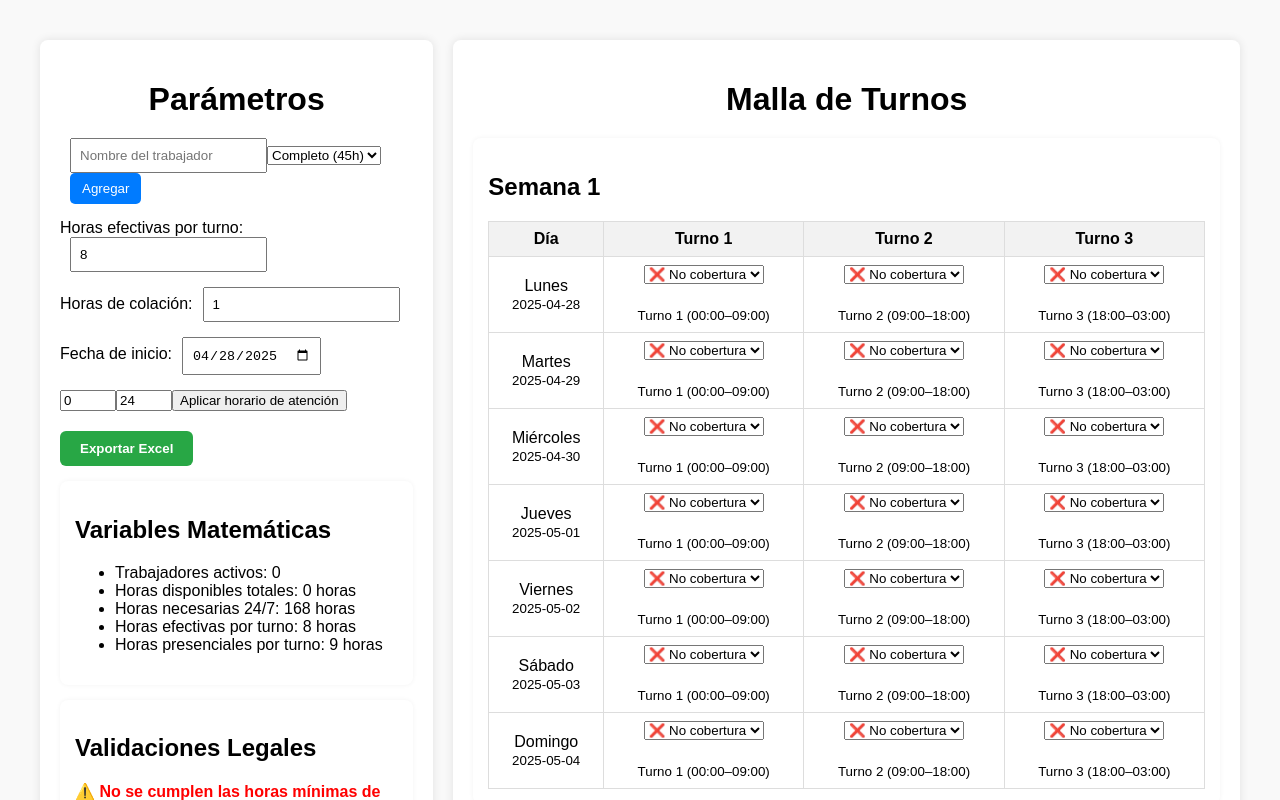
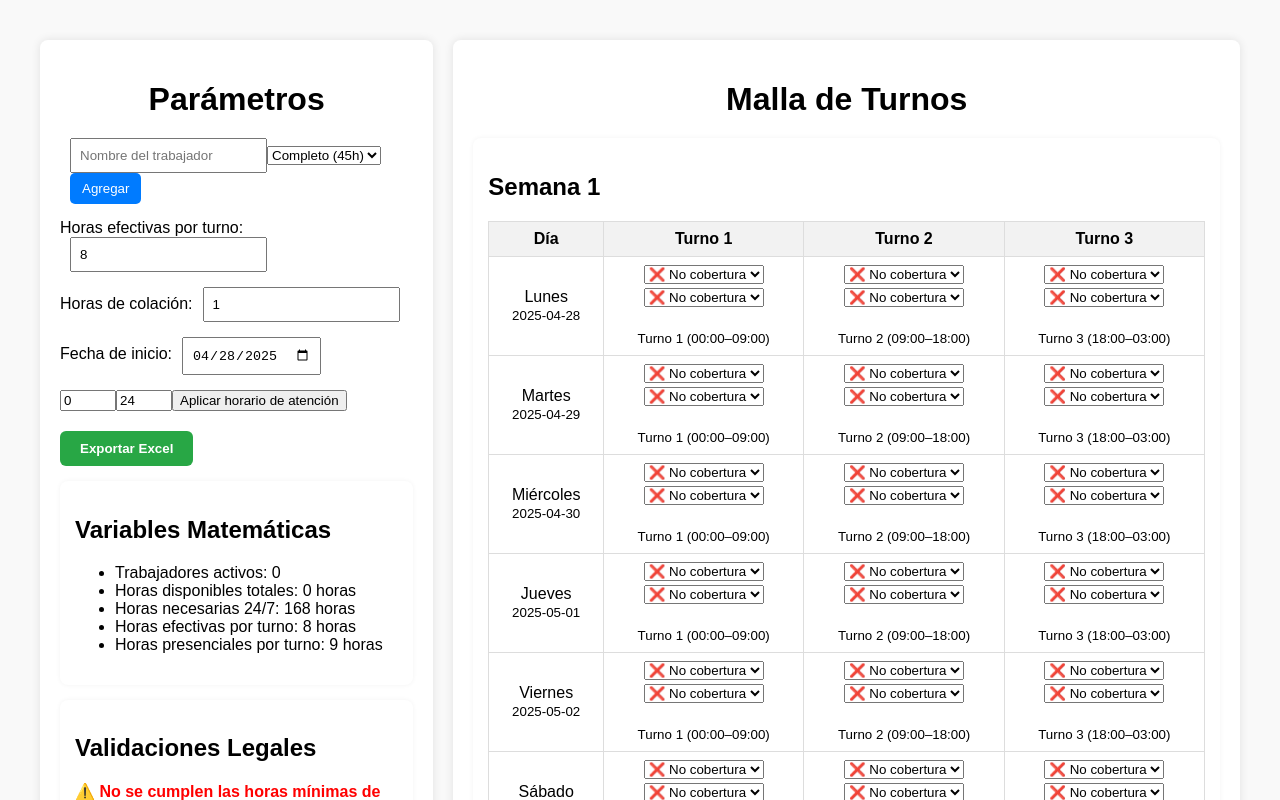
Before and after one commit to Panchoking/proyecto-t_maestro, a React (Vite) app: page / in a window 1280 px wide. Shown: the top 800 px of the page. Built offline with nearby package versions, Linux system fonts and the light colour scheme.

Commit message:
ajsute logica arreglos

```diff
--- a/src/TurnoRotativos.jsx
+++ b/src/TurnoRotativos.jsx
@@ -177,8 +177,8 @@ const TurnoRotativos = () => {
     const resultado = [];
     const domingosContador = {};
     const duracionTurnoTotal = horasEfectivasPorTurno + horasColacion;
+    const MAX_TRABAJADORES_POR_TURNO = 2;
 
-    // Inicializar contadores globales
     const horasTrabajadasPorTrabajador = {};
     const horasAsignadas = {};
     trabajadores.forEach((t) => {
@@ -187,13 +187,8 @@ const TurnoRotativos = () => {
       domingosContador[t.nombre] = 0;
     });
 
-    let indiceRotacion = 0;
-
     for (let semana = 0; semana < semanas; semana++) {
       const semanaData = { semana: semana + 1, dias: [] };
-      indiceRotacion = semana % trabajadores.length;
-
-      // Inicializar contador semanal
       const horasSemanaTrabajador = {};
       trabajadores.forEach(t => {
         horasSemanaTrabajador[t.nombre] = 0;
@@ -209,18 +204,11 @@ const TurnoRotativos = () => {
         for (let turnoIndex = 0; turnoIndex < turnos.length; turnoIndex++) {
           const turnoSeleccionado = turnos[turnoIndex];
 
-          // Mantener rotación pero filtrar elegibles por semana
-          const trabajadorOrdenado = [];
-          for (let offset = 0; offset < trabajadores.length; offset++) {
-            const index = (indiceRotacion + offset) % trabajadores.length;
-            trabajadorOrdenado.push(trabajadores[index]);
-          }
-
-          const trabajadorElegible = trabajadorOrdenado.find((trabajador) => {
+          const trabajadoresElegibles = trabajadores
+            .filter((trabajador) => {
               const yaAsignadoHoy = diaData.asignaciones.some(
                 a => a.trabajadores.some(t => t.nombre === trabajador.nombre)
               );
-
               if (yaAsignadoHoy) return false;
 
               if (diaNombre === "Domingo" && domingosContador[trabajador.nombre] >= 2) return false;
@@ -228,7 +216,7 @@ const TurnoRotativos = () => {
               const horasPendientesSemana = trabajador.horasDisponibles - horasSemanaTrabajador[trabajador.nombre];
               if (horasPendientesSemana < duracionTurnoTotal) return false;
 
-            // Validar descanso de al menos 12 horas
+              // Validar descanso mínimo
               const fechaAnterior = new Date(fechaActual);
               fechaAnterior.setDate(fechaAnterior.getDate() - 1);
               const fechaActualObj = new Date(fechaISO);
@@ -260,26 +248,36 @@ const TurnoRotativos = () => {
               }
 
               return true;
-          });
+            })
+            .sort((a, b) => horasSemanaTrabajador[a.nombre] - horasSemanaTrabajador[b.nombre]);
 
-          if (trabajadorElegible) {
+          // 💡 Selección final de trabajadores según cantidad total en plantilla
+          let trabajadoresAsignados = [];
+
+          if (trabajadoresElegibles.length > 0) {
+            if (trabajadores.length < 5) {
+              trabajadoresAsignados = [trabajadoresElegibles[0]];
+            } else {
+              trabajadoresAsignados = trabajadoresElegibles.slice(0, MAX_TRABAJADORES_POR_TURNO);
+            }
+          }
+
+          if (trabajadoresAsignados.length > 0) {
             diaData.asignaciones.push({
               turno: turnoSeleccionado.nombre,
               horario: `${formatearHora(turnoSeleccionado.inicio)}–${formatearHora(turnoSeleccionado.fin)}`,
-              trabajadores: [trabajadorElegible],
+              trabajadores: trabajadoresAsignados,
               fecha: fechaISO
             });
 
-            horasTrabajadasPorTrabajador[trabajadorElegible.nombre] += duracionTurnoTotal;
-            horasSemanaTrabajador[trabajadorElegible.nombre] += duracionTurnoTotal;
-            horasAsignadas[trabajadorElegible.nombre] += duracionTurnoTotal;
-
+            trabajadoresAsignados.forEach((trabajador) => {
+              horasTrabajadasPorTrabajador[trabajador.nombre] += duracionTurnoTotal;
+              horasSemanaTrabajador[trabajador.nombre] += duracionTurnoTotal;
+              horasAsignadas[trabajador.nombre] += duracionTurnoTotal;
               if (diaNombre === "Domingo") {
-              domingosContador[trabajadorElegible.nombre]++;
+                domingosContador[trabajador.nombre]++;
               }
-
-            indiceRotacion = (indiceRotacion + 1) % trabajadores.length;
-
+            });
           } else {
             diaData.asignaciones.push({
               turno: turnoSeleccionado.nombre,
@@ -301,6 +299,7 @@ const TurnoRotativos = () => {
       horasTrabajadasPorTrabajador
     };
   };
+
 
 
   const rellenarNoCoberturaConExtras = (resultado, horasAsignadas, trabajadores, duracionTurnoTotal) => {
@@ -609,7 +608,7 @@ const TurnoRotativos = () => {
 
 
   //funcion cambio de posicion de trabajador en malla
-  const handleCambioTrabajador = (nuevoNombre, semanaNum, fecha, turnoNombre) => {
+  const handleCambioTrabajador = (nuevoNombre, semanaNum, fecha, turnoNombre, indexTrabajador) => {
     const nuevaData = datosTurnos.map((semana) => {
       if (semana.semana !== semanaNum) return semana;
 
@@ -623,17 +622,19 @@ const TurnoRotativos = () => {
             asignaciones: dia.asignaciones.map((asig) => {
               if (asig.turno !== turnoNombre) return asig;
 
-              // Si ya existe el trabajador en la lista, no lo agregues de nuevo
-              const yaExiste = asig.trabajadores.some(t => t.nombre === nuevoNombre);
-              const nuevosTrabajadores = nuevoNombre
-                ? yaExiste
-                  ? asig.trabajadores // no hacer nada si ya existe
-                  : [{ nombre: nuevoNombre }, ...asig.trabajadores.slice(1)] // reemplaza solo el primero
-                : [];
+              const trabajadoresActuales = [...asig.trabajadores];
+
+              // Evitar duplicados
+              if (trabajadoresActuales.some(t => t.nombre === nuevoNombre)) {
+                return asig; // No cambiar si ya está ese trabajador
+              }
+
+              // Actualizar el trabajador en la posición deseada
+              trabajadoresActuales[indexTrabajador] = { nombre: nuevoNombre };
 
               return {
                 ...asig,
-                trabajadores: nuevosTrabajadores
+                trabajadores: trabajadoresActuales
               };
             })
           };
@@ -958,10 +959,12 @@ const TurnoRotativos = () => {
 
                         return (
                           <td key={index} className={esInfraccion ? 'infraccion-turno' : ''}>
+                            {Array.from({ length: Math.max(trabajadoresAsignados.length, 2) }).map((_, i) => (
+                              <div key={i} style={{ marginBottom: '4px' }}>
                                 <select
-                              value={trabajadoresAsignados[0]?.nombre || ''}
+                                  value={trabajadoresAsignados[i]?.nombre || ''}
                                   onChange={(e) =>
-                                handleCambioTrabajador(e.target.value, semana.semana, diaData.fecha, turno.nombre)
+                                    handleCambioTrabajador(e.target.value, semana.semana, diaData.fecha, turno.nombre, i)
                                   }
                                 >
                                   <option value="">❌ No cobertura</option>
@@ -971,6 +974,9 @@ const TurnoRotativos = () => {
                                     </option>
                                   ))}
                                 </select>
+                              </div>
+                            ))}
+
                             <div style={{ fontSize: '0.85em', marginTop: '4px' }}>
                               {nombresTrabajadores}
                             </div>
```
Lines whose indentation alone changed are shown as unchanged.
